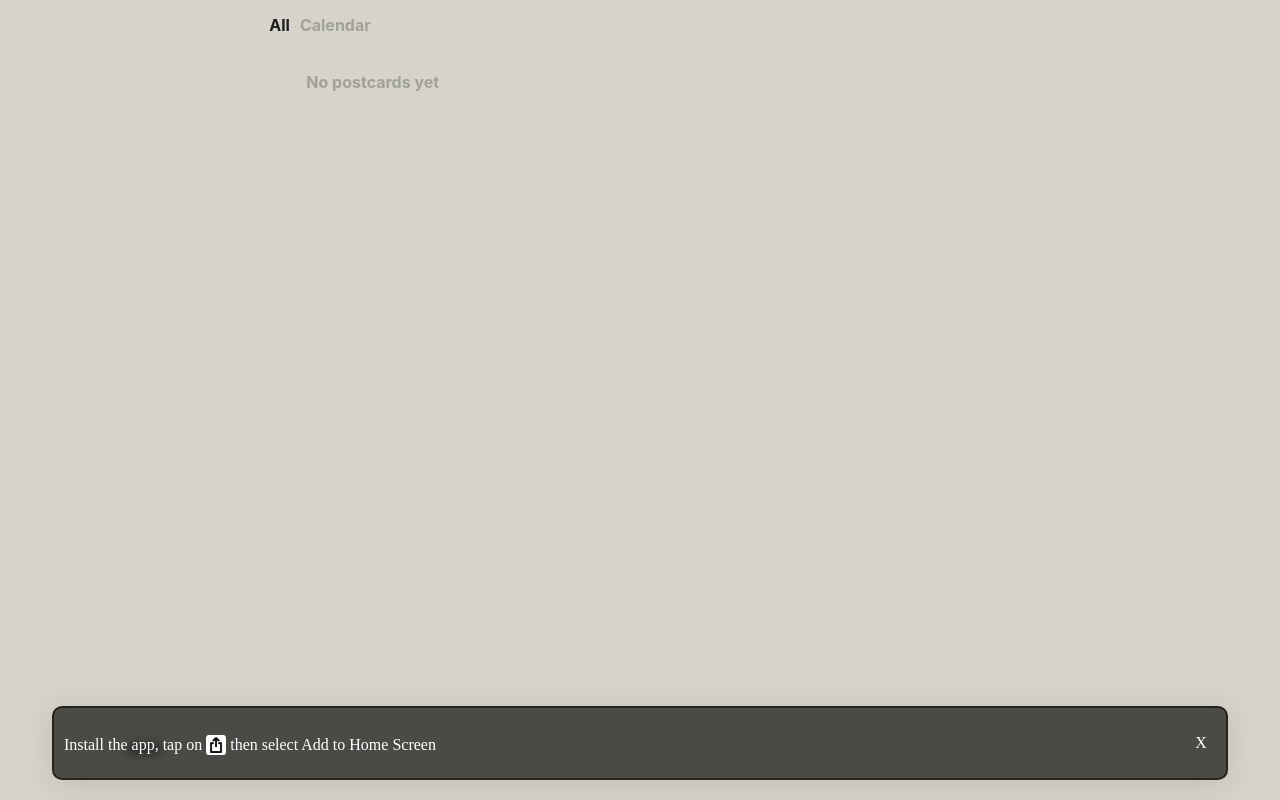
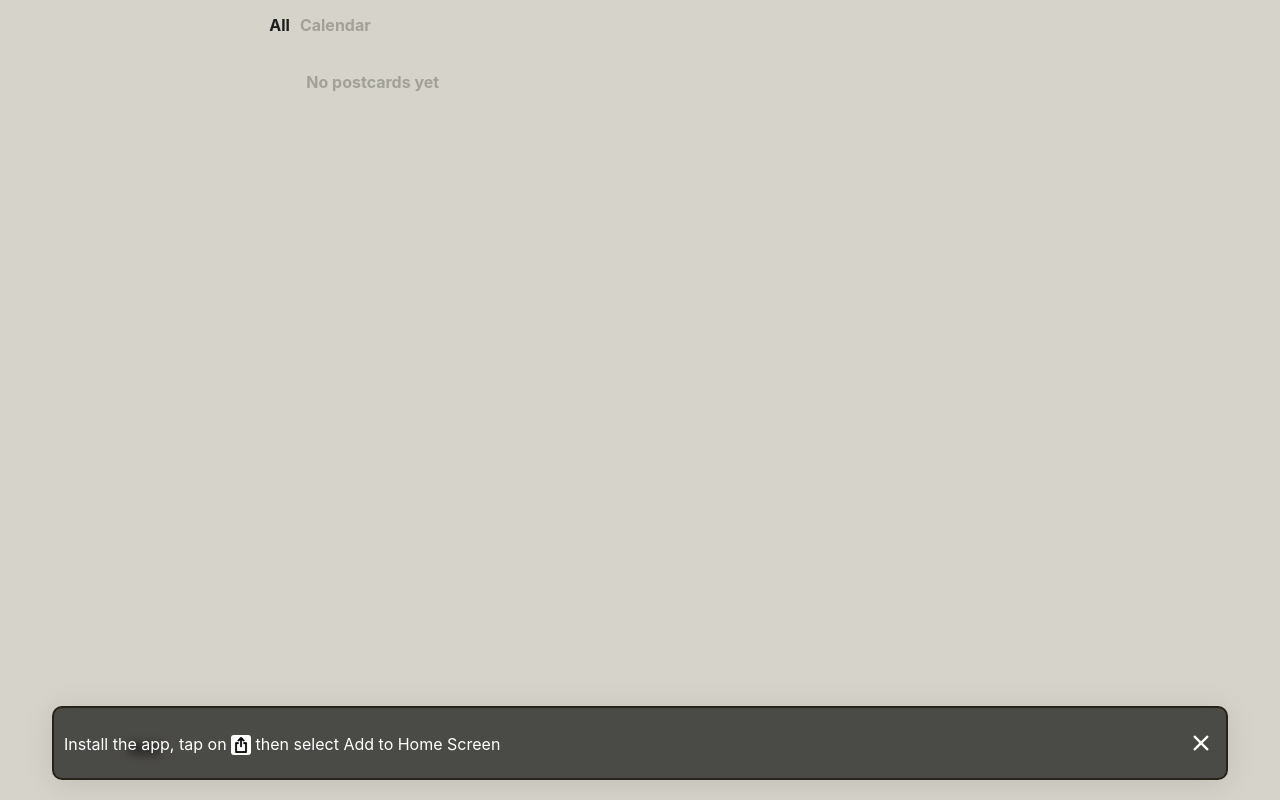
Before and after one commit to yardenfalik/postcards, a React (Vite) app in the folder postcard-app/: page / in a window 1280 px wide. Built offline with nearby package versions, Linux system fonts and the light colour scheme; a web font is replaced by a local one.

Commit message:
fixing font and icons

```diff
--- a/postcard-app/src/components/PWAAlert.tsx
+++ b/postcard-app/src/components/PWAAlert.tsx
@@ -1,6 +1,7 @@
 import "./components-css/PWAAlert.css"
 import { useState } from "react";
 import shareIcon from "../assets/shareBtn.png";
+import xIcon from "../assets/XIcon.png";
 
 export function PWAAlert() {
     const [isAlertVisible, setIsAlertVisible] = useState(true);
@@ -13,8 +14,8 @@ export function PWAAlert() {
     <>
         { isAlertVisible ?
             <div className="pwa-alert" onClick={handleInstallClick}>
-                <p>Install the app, tap on <img src={shareIcon} alt="share_button" /> then select Add to Home Screen</p>
-                <button onClick={handleInstallClick}>X</button>
+                <p>Install the app, tap on <img className="shareIcon" src={shareIcon} alt="share_button" /> then select Add to Home Screen</p>
+                <button onClick={handleInstallClick}><img className="xIcon" src={xIcon} alt="x" /></button>
             </div>
         : null }
     </>
--- a/postcard-app/src/components/components-css/PWAAlert.css
+++ b/postcard-app/src/components/components-css/PWAAlert.css
@@ -20,6 +20,8 @@
     align-items: center;
 
     cursor: pointer;
+
+    font-family: 'Inter', sans-serif;
 }
 
 .pwa-alert p {
@@ -42,9 +44,15 @@
     align-items: center;
 }
 
-.pwa-alert img {
+.pwa-alert .shareIcon {
     border-radius: 3px;
     width: 20px;
     height: 20px;
     transform: translateY(5px);
 }
+
+.pwa-alert .xIcon {
+    width: 20px;
+    height: 20px;
+    filter: invert(1);
+}
```
Also changed, not shown: postcard-app/src/assets/XIcon.png (added).
